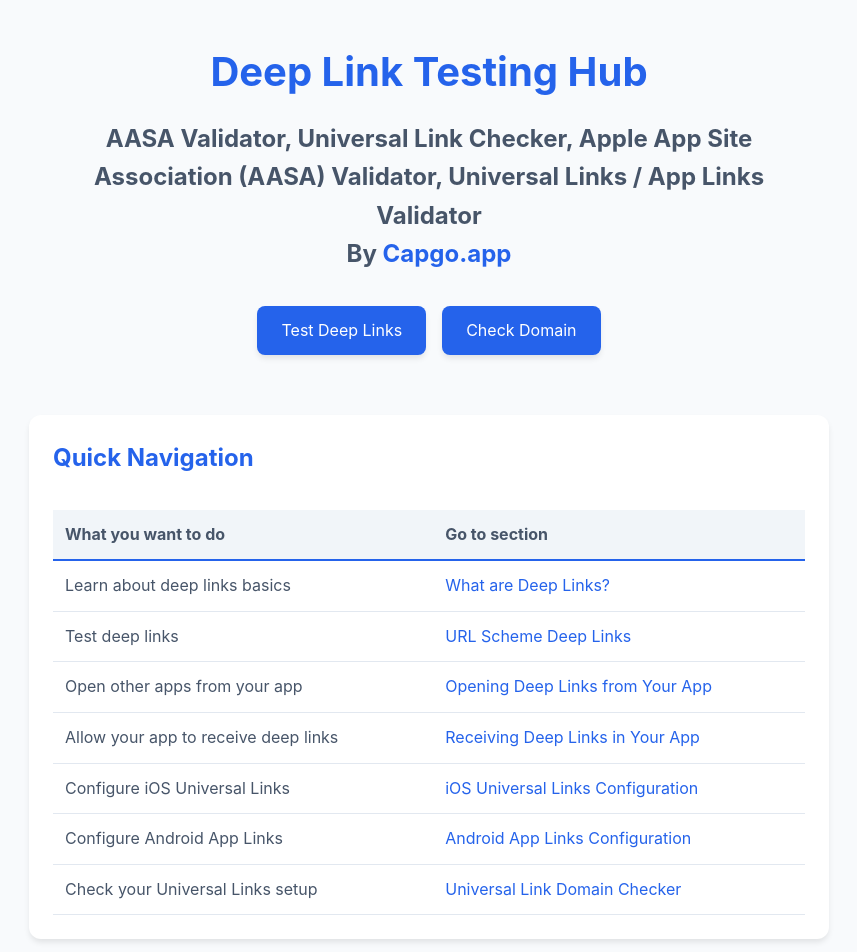
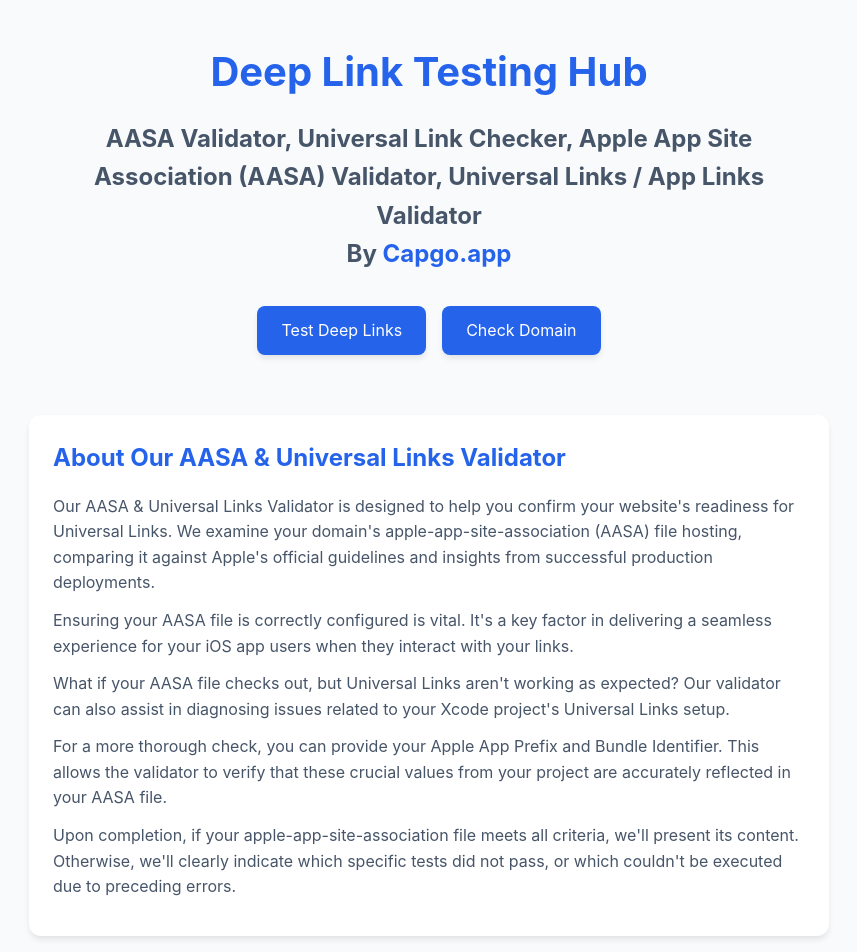
Before and after one commit to Cap-go/deeplink-landing, a website: page public/index.html in a window 1280 px wide. Shown: the top 952 px of the page, without its empty margins (211-1068 px from the left). Drawn offline with nearby package versions, Linux system fonts and the light colour scheme.

Commit message:
fix: add more text for SEO

```diff
--- a/public/index.html
+++ b/public/index.html
@@ -234,6 +234,14 @@
         </header>
 
         <main>
+            <article class="info-card">
+                <h2>About Our AASA & Universal Links Validator</h2>
+                <p>Our AASA & Universal Links Validator is designed to help you confirm your website's readiness for Universal Links. We examine your domain's <code>apple-app-site-association</code> (AASA) file hosting, comparing it against Apple's official guidelines and insights from successful production deployments.</p>
+                <p>Ensuring your AASA file is correctly configured is vital. It's a key factor in delivering a seamless experience for your iOS app users when they interact with your links.</p>
+                <p>What if your AASA file checks out, but Universal Links aren't working as expected? Our validator can also assist in diagnosing issues related to your Xcode project's Universal Links setup.</p>
+                <p>For a more thorough check, you can provide your Apple App Prefix and Bundle Identifier. This allows the validator to verify that these crucial values from your project are accurately reflected in your AASA file.</p>
+                <p>Upon completion, if your <code>apple-app-site-association</code> file meets all criteria, we'll present its content. Otherwise, we'll clearly indicate which specific tests did not pass, or which couldn't be executed due to preceding errors.</p>
+            </article>
             <nav class="info-card" aria-label="Quick navigation">
                 <h2>Quick Navigation</h2>
                 <div style="overflow-x: auto;">
@@ -761,6 +769,7 @@
                     </ol>
             </div>
         </div>
+            </article>
             <article class="container info-card" id="domain-checker">
                 <h2>Universal Link Domain Checker</h2>
                 <p>Enter your domain to verify Universal Links configuration:</p>
```
